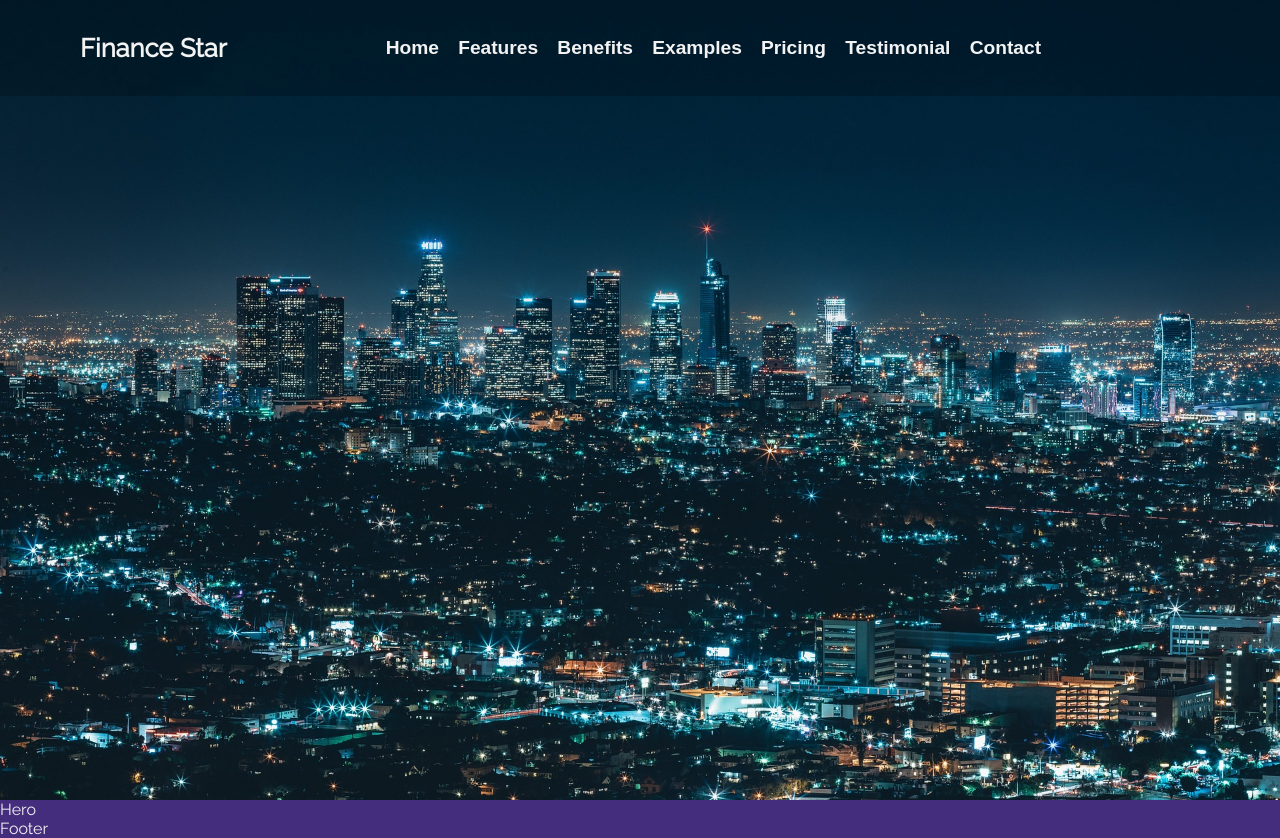
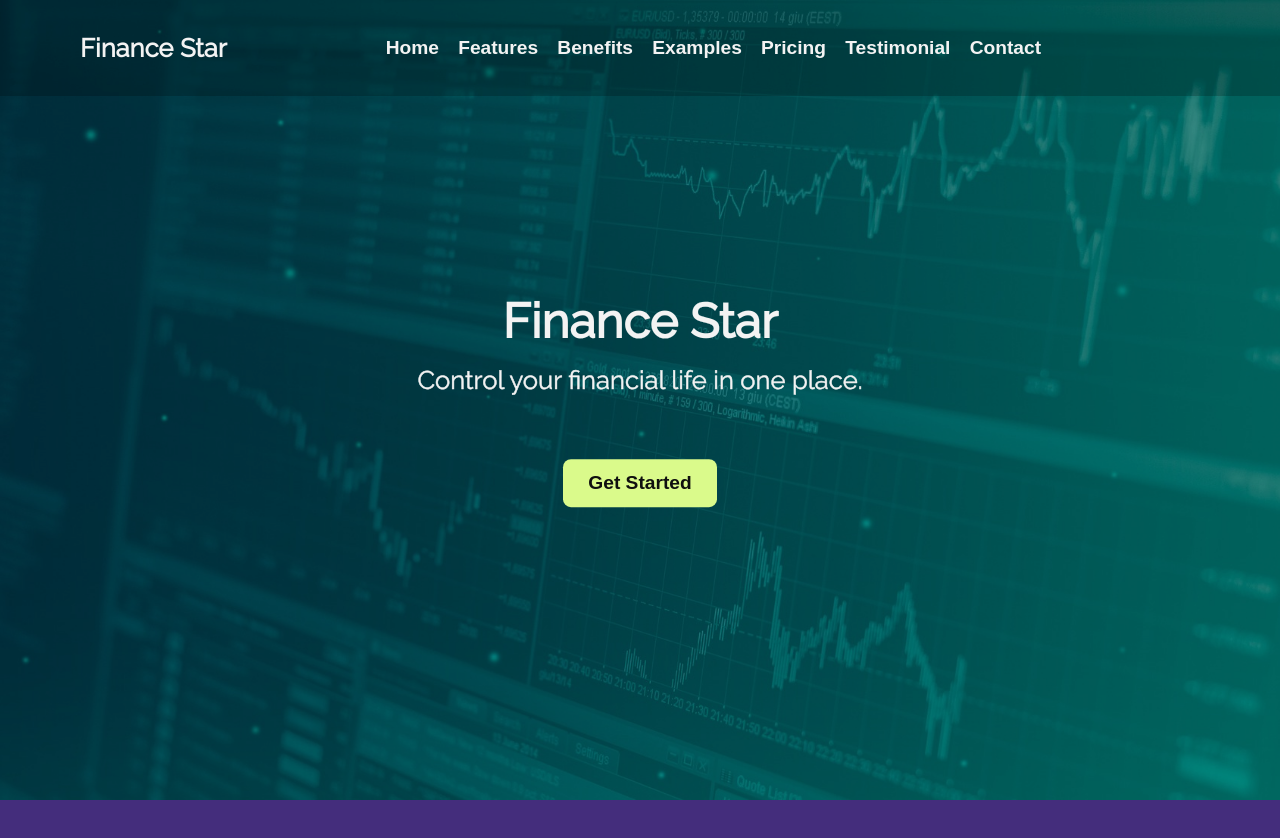
Before and after one commit to aysllanferreira/finances-app, a React (Vite) app in the folder client/: page / in a window 1280 px wide. After the commit the page ends 800 px from the top, so only its background shows below. Built offline with nearby package versions, Linux system fonts and the light colour scheme.

Commit message:
feat: Hero section is done

```diff
--- a/client/src/components/Hero/Hero.scss
+++ b/client/src/components/Hero/Hero.scss
@@ -1,8 +1,57 @@
-@use '../../styles/variables.scss';
+@use '../../styles/variables.scss' as *;
 
 .Hero{
-  background-image: url('../../assets/images/architecture.jpg');
+  background-image: url('../../assets/images/business.jpg');
   background-size: cover;
+  // fit
+  background-position: center;
+  background-repeat: no-repeat;
+  position: relative;
   width: 100%;
   height: 100vh;
+  filter: brightness(0.6);
 }
+
+.Hero_Content{
+  position: absolute;
+  top: 50%;
+  left: 50%;
+  transform: translate(-50%, -50%);
+  text-align: center;
+  color: $text;
+  z-index: 3;
+  width: 100%;
+
+  &__title{
+    font-size: 3rem;
+    font-weight: 600;
+    margin-bottom: 1rem;
+    // stroke text border
+    -webkit-text-stroke: 0.1px $text;
+  }
+
+  &__subtitle{
+    font-size: 1.6rem;
+    font-weight: 400;
+    margin-bottom: 1rem;
+    -webkit-text-stroke: 0.5px $text;
+  }
+
+  &__button{
+    background-color: $quaternary;
+    border: none;
+    padding: 0.8rem 1.6rem;
+    border-radius: 0.5rem;
+    color: $text2;
+    font-size: 1.2rem;
+    font-weight: 600;
+    cursor: pointer;
+    transition: all 0.3s ease-in-out;
+    margin-top: 3rem;
+
+    &:hover{
+      background-color: $quaternary-light;
+      color: $text2;
+    }
+  }
+}
--- a/client/src/components/Hero/index.jsx
+++ b/client/src/components/Hero/index.jsx
@@ -5,8 +5,10 @@ function Hero() {
   return (
     <div>
       <div className="Hero" id="home" />
-      <div>
-        Hero
+      <div className="Hero_Content">
+        <h1 className="Hero_Content__title">Finance Star</h1>
+        <h2 className="Hero_Content__subtitle">Control your financial life in one place.</h2>
+        <button type="button" className="Hero_Content__button">Get Started</button>
       </div>
     </div>
   );
--- a/client/src/pages/Home.jsx
+++ b/client/src/pages/Home.jsx
@@ -6,7 +6,7 @@ import {
   // Contact,
   // Examples,
   // Features,
-  Footer,
+  // Footer,
   Hero,
   Navbar,
   // Pricing,
@@ -18,7 +18,6 @@ function Home() {
     <div className="Home">
       <Navbar />
       <Hero />
-      <Footer />
     </div>
   );
 }
```
Also changed, not shown: client/src/assets/images/architecture.jpg (deleted), client/src/assets/images/business.jpg (added).
